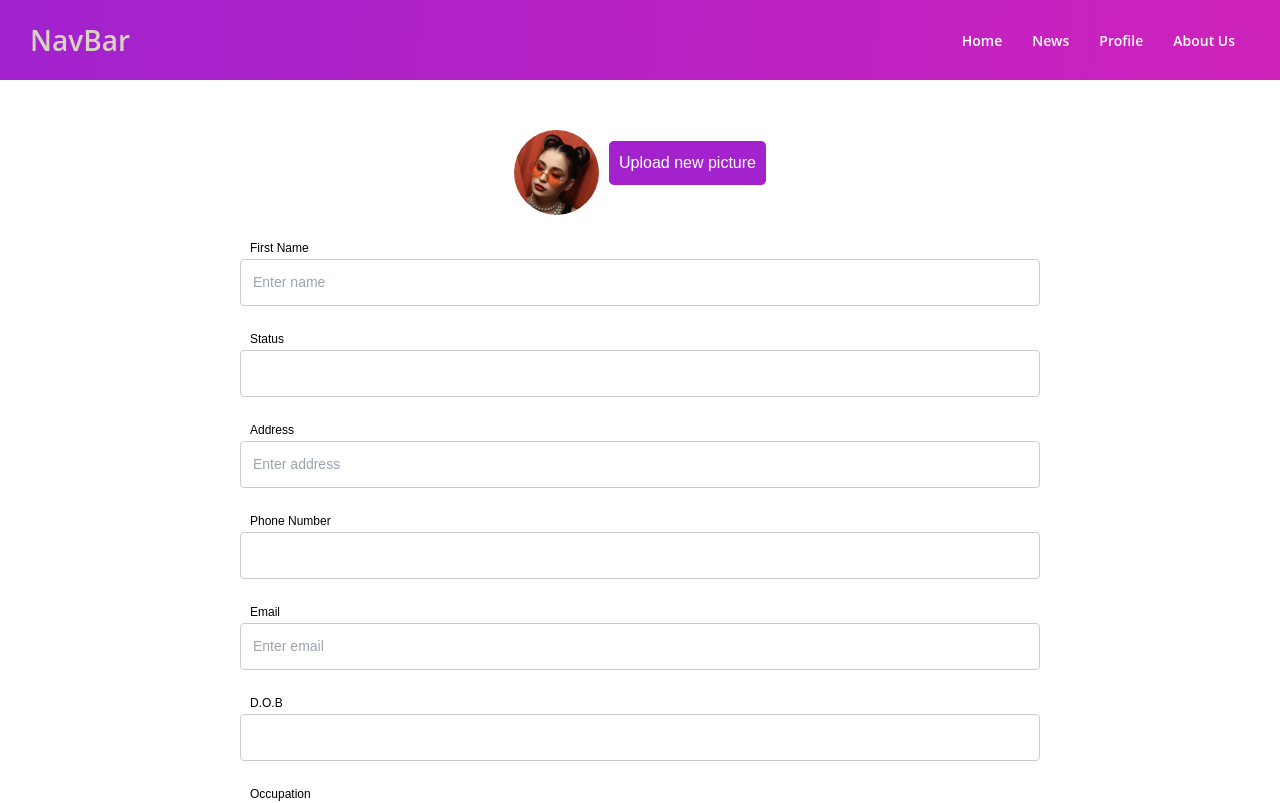
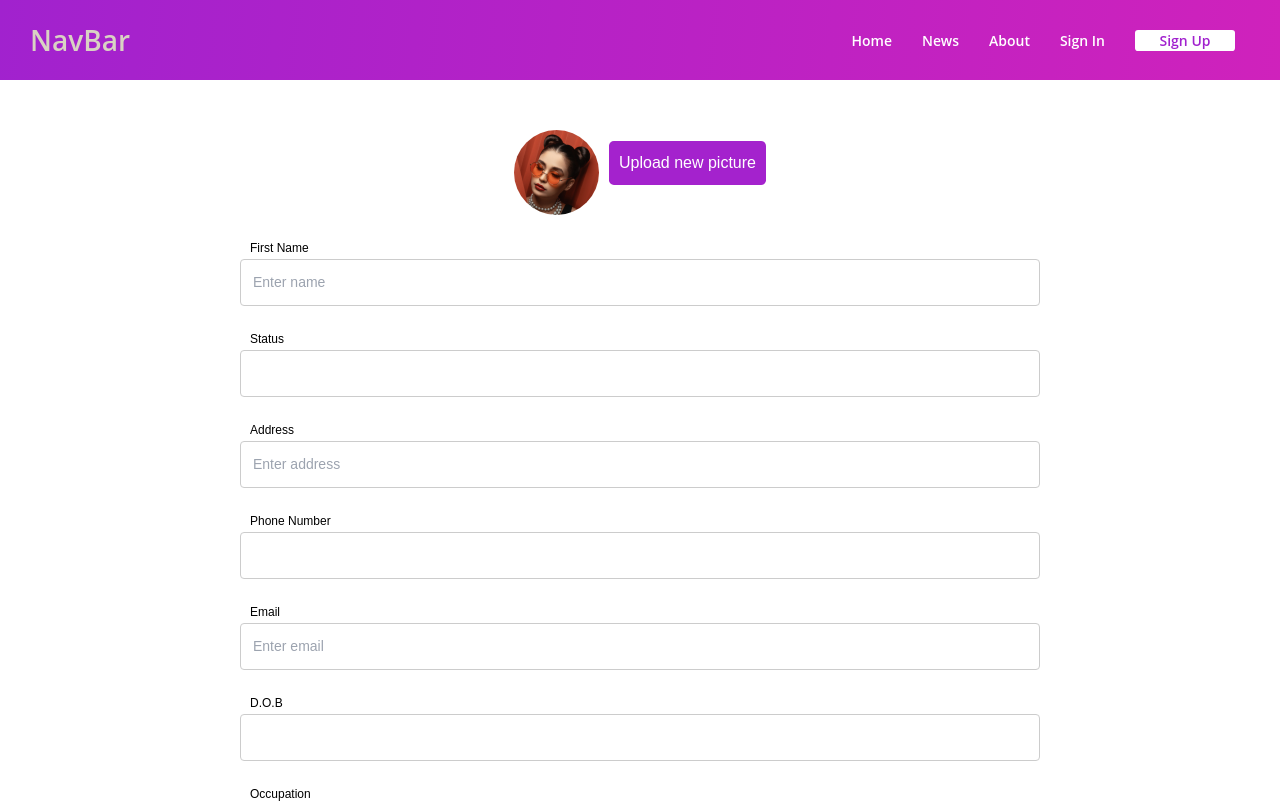
Before and after one commit to Adeisking05/Gloabal-citizens, a React (Create React App) app: page /ProfileForm in a window 1280 px wide. Shown: the top 803 px of the page. Built offline with nearby package versions, Linux system fonts and the light colour scheme; a web font is replaced by a local one.

Commit message:
Nav bar fixes

```diff
--- a/src/Components/Profile.js
+++ b/src/Components/Profile.js
@@ -3,11 +3,17 @@ import ProfileForm from "./ProfileForm";
 import bavatar from "../assets/bavatar.png";
 import "../Components/profile.css";
 import { ProfileNav } from "./ProfileNav";
-import { useState, useEffect, Link } from "react";
+import { useState, useEffect, useContext } from "react";
 import { NavBar } from "./NavBar";
+import { Link, useNavigate } from "react-router-dom";
+import { userContext } from "./UserContext";
 
 const Profile = () => {
   const [user, setUser] = useState({});
+  const navigate = useNavigate();
+
+  const userValues = useContext(userContext);
+  const { token } = userValues;
   useEffect(() => {
     fetchUsers();
   }, []);
@@ -19,8 +25,7 @@ const Profile = () => {
         {
           method: "POST",
           body: JSON.stringify({
-            token:
-              "eyJhbGciOiJIUzI1NiIsInR5cCI6IkpXVCJ9.eyJfaWQiOiI2MzdkZmM3MGMxNGVhODk5MjBhZWZlMzEiLCJpYXQiOjE2NjkyMDcxNTh9.Cy9SJQ-kScShDt4Z7EQ7R8wu-_hm2rwQ374f2wxaM5U",
+            token: JSON.parse(token),
           }),
           headers: {
             "Content-Type": "application/json",
@@ -44,10 +49,11 @@ const Profile = () => {
             <h2 style={{ marginLeft: "10px" }}>
               <br />
               {user?.name} <h4>{user?.email}</h4> <br />
-              {/* <Link to="/ProfileForm">
-                <button className="edp"> Edit Profile</button>
-              </Link> */}
-              {/* <p style={{ marginRight: "30px" }}>{user.status}</p> */}
+              <button className="edp" onClick={() => navigate("/ProfileForm")}>
+                {" "}
+                Edit Profile
+              </button>
+              <p style={{ marginRight: "30px" }}>{user.status}</p>
             </h2>
           </div>
         </section>
--- a/src/Components/ProfileForm.js
+++ b/src/Components/ProfileForm.js
@@ -1,8 +1,10 @@
 import React from "react";
-import { useState } from "react";
+import { useState, useContext } from "react";
 import avatar from "../assets/avatar.png";
 import "../Components/profile.css";
+import { NavBar } from "./NavBar";
 import { ProformNav } from "./ProformNav";
+import { userContext } from "./UserContext";
 const ProfileForm = () => {
   const [formData, setFormData] = useState({
     name: "",
@@ -16,6 +18,10 @@ const ProfileForm = () => {
     interest: "",
     bio: "",
   });
+
+  const userValues = useContext(userContext);
+  const { token } = userValues;
+
   const handleChange = (e) => {
     const target = e.target;
     const { name, value } = target;
@@ -39,8 +45,7 @@ const ProfileForm = () => {
             height: formData.height,
             interest: formData.interest,
             bio: formData.bio,
-            token:
-              "eyJhbGciOiJIUzI1NiIsInR5cCI6IkpXVCJ9.eyJfaWQiOiI2MzdkZmM3MGMxNGVhODk5MjBhZWZlMzEiLCJpYXQiOjE2NjkyMDcxNTh9.Cy9SJQ-kScShDt4Z7EQ7R8wu-_hm2rwQ374f2wxaM5U",
+            token: JSON.parse(token),
           }),
           headers: {
             "Content-Type": "application/json",
@@ -55,7 +60,7 @@ const ProfileForm = () => {
 
   return (
     <>
-      <ProformNav />
+      <NavBar />
       <div className="aligned">
         <img src={avatar} alt="" className="img" />
         <button className="imgb">Upload new picture</button>
```
